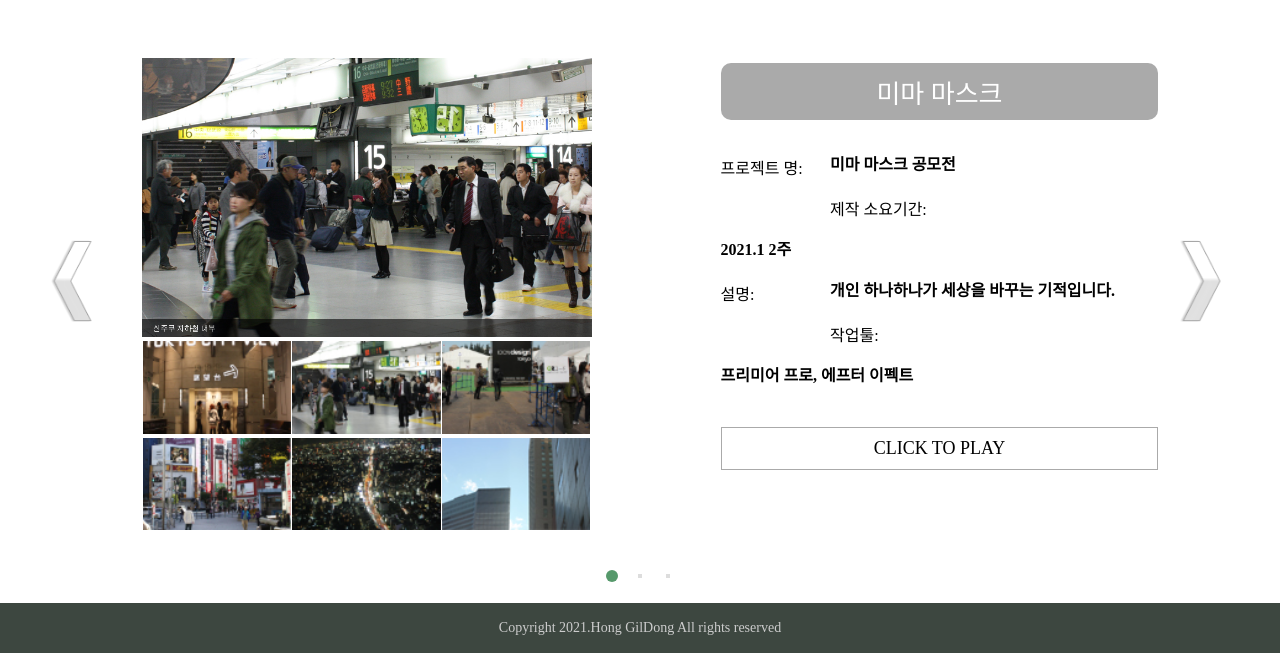
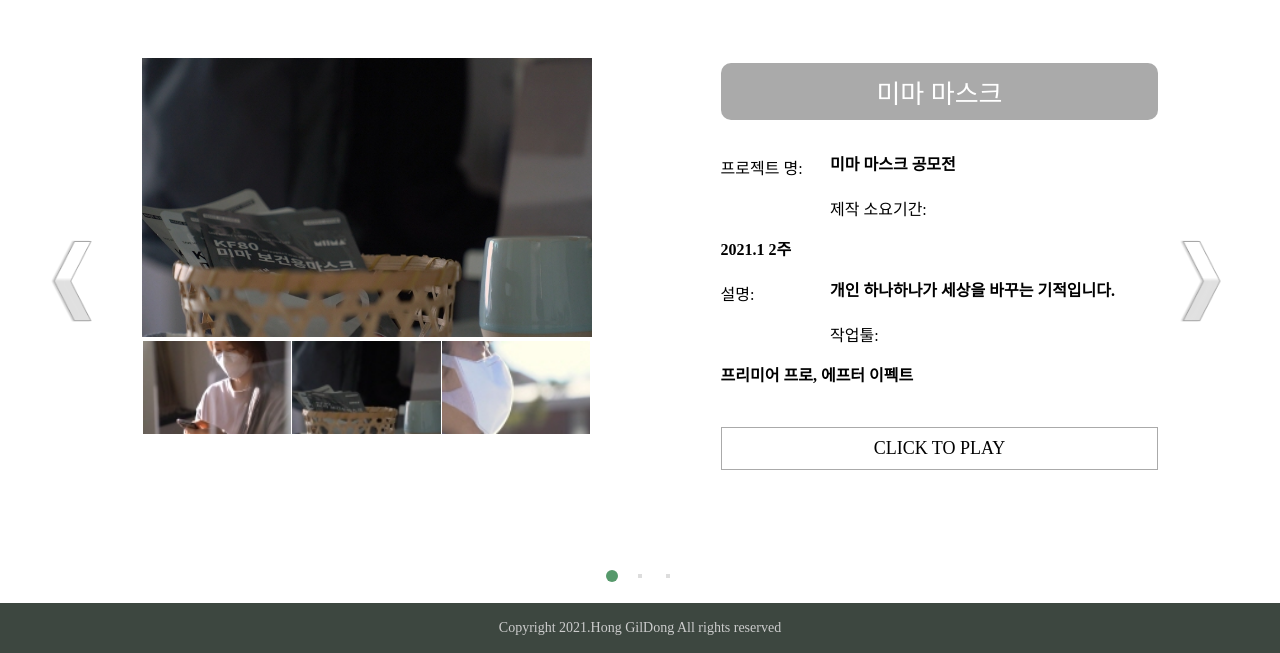
Before and after one commit to pby0227/popol, a plain HTML site: page index.html in a window 1280 px wide. Both pictures are taken after a click on the item 366 px from the left and 536 px from the top of the page. Shown: the part 147-800 px from the top of the page. Drawn offline with Linux system fonts and the light colour scheme; a web font is replaced by a local one.

Commit message:
Add files via upload

```diff
--- a/index.html
+++ b/index.html
@@ -168,21 +168,17 @@
                     <h2>미마 마스크</h2>
                     <div class="pf_img_container">
                         <div class="image">
-                            <div class="pf_img_1" style="display:block;"><img src="img/0.jpg" /></div>
-                            <div class="pf_img_1"><img src="img/1.jpg" /></div>
-                            <div class="pf_img_1"><img src="img/2.jpg" /></div>
-                            <div class="pf_img_1"><img src="img/3.jpg" /></div>
-                            <div class="pf_img_1"><img src="img/4.jpg" /></div>
-                            <div class="pf_img_1"><img src="img/5.jpg" /></div>
+                            <div class="pf_img_1" style="display:block;"><img src="img/444.jpg" /></div>
+                            <div class="pf_img_1"><img src="img/111.jpg" /></div>
+                            <div class="pf_img_1"><img src="img/222.jpg" /></div>
+
                         </div>
                         <div class="pf_st_cut">
                             <ul>
-                                <li><img src="img/thumb0.jpg"></li>
-                                <li><img src="img/thumb1.jpg"></li>
-                                <li><img src="img/thumb2.jpg"></li>
-                                <li><img src="img/thumb3.jpg"></li>
-                                <li><img src="img/thumb4.jpg"></li>
-                                <li><img src="img/thumb5.jpg"></li>
+                                <li><img src="img/sm444.jpg"></li>
+                                <li><img src="img/sm111.jpg"></li>
+                                <li><img src="img/sm222.jpg"></li>
+
                             </ul>
                         </div>
                     </div>
@@ -190,21 +186,15 @@
                         <h3 class="pf_title">미마 마스크</h3>
                         <div class="mpf_img mpf_img_2">
                                 <div>
-                                    <div class="pf_img_1" style="display:block;"><img src="img/0.jpg" /></div>
-                                    <div class="pf_img_1"><img src="img/1.jpg" /></div>
-                                    <div class="pf_img_1"><img src="img/2.jpg" /></div>
-                                    <div class="pf_img_1"><img src="img/3.jpg" /></div>
-                                    <div class="pf_img_1"><img src="img/4.jpg" /></div>
-                                    <div class="pf_img_1"><img src="img/5.jpg" /></div>
+                                    <div class="pf_img_1" style="display:block;"><img src="img/444.jpg" /></div>
+                            <div class="pf_img_1"><img src="img/111.jpg" /></div>
+                            <div class="pf_img_1"><img src="img/222.jpg" /></div>
                                 </div>
                                 <div class="pf_st_cut">
                                     <ul>
-                                        <li><img src="img/thumb0.jpg"></li>
-                                        <li><img src="img/thumb1.jpg"></li>
-                                        <li><img src="img/thumb2.jpg"></li>
-                                        <li><img src="img/thumb3.jpg"></li>
-                                        <li><img src="img/thumb4.jpg"></li>
-                                        <li><img src="img/thumb5.jpg"></li>
+                                        <li><img src="img/sm444.jpg"></li>
+                                <li><img src="img/sm111.jpg"></li>
+                                <li><img src="img/sm222.jpg"></li>
                                     </ul>
                                 </div>
                         </div>
@@ -224,71 +214,61 @@
                             <span class="pf_name">작업툴:</span>
                             <span class="pf_txt">프리미어 프로, 에프터 이펙트</span>
                         </div>
-                        <div class="pf_gosite"><a href="https://www.youtube.com/watch?v=XCfJE-e5hBE&ab_channel=%EB%B0%95%EB%B3%91%EC%9A%A9" class="portfolio_btn">CLICK TO PLAY</a></div>
+                        <div class="pf_gosite"><a href="https://www.youtube.com/embed/XCfJE-e5hBE" class="portfolio_btn">CLICK TO PLAY</a></div>
                     </div>
                 </div>
 <!--                포트폴리오 2-->
                 <div class="slide slide_2">
-                    <h2>영 상 제 목</h2>
+                    <h2>깨 수 깡</h2>
                     <div class="pf_img_container">
                         <div class="image">
-                            <div class="pf_img_1" style="display:block;"><img src="img/0.jpg" /></div>
-                            <div class="pf_img_1"><img src="img/1.jpg" /></div>
-                            <div class="pf_img_1"><img src="img/2.jpg" /></div>
-                            <div class="pf_img_1"><img src="img/3.jpg" /></div>
-                            <div class="pf_img_1"><img src="img/4.jpg" /></div>
-                            <div class="pf_img_1"><img src="img/5.jpg" /></div>
+                            <div class="pf_img_1" style="display:block;"><img src="img/1111.jpg" /></div>
+                            <div class="pf_img_1"><img src="img/2222.jpg" /></div>
+                            <div class="pf_img_1"><img src="img/3333.jpg" /></div>
+
                         </div>
                         <div class="pf_st_cut">
                             <ul>
-                                <li><img src="img/thumb0.jpg"></li>
-                                <li><img src="img/thumb1.jpg"></li>
-                                <li><img src="img/thumb2.jpg"></li>
-                                <li><img src="img/thumb3.jpg"></li>
-                                <li><img src="img/thumb4.jpg"></li>
-                                <li><img src="img/thumb5.jpg"></li>
+                                <li><img src="img/sm1111.jpg"></li>
+                                <li><img src="img/sm2222.jpg"></li>
+                                <li><img src="img/sm3333.jpg"></li>
+
                             </ul>
                         </div>
                     </div>
                     <div class="pf_txt_container" >
-                        <h3 class="pf_title">영상제목</h3>
+                        <h3 class="pf_title">깨 수 깡</h3>
                         <div class="mpf_img mpf_img_2">
                                 <div>
-                                    <div class="pf_img_1" style="display:block;"><img src="img/0.jpg" /></div>
-                                    <div class="pf_img_1"><img src="img/1.jpg" /></div>
-                                    <div class="pf_img_1"><img src="img/2.jpg" /></div>
-                                    <div class="pf_img_1"><img src="img/3.jpg" /></div>
-                                    <div class="pf_img_1"><img src="img/4.jpg" /></div>
-                                    <div class="pf_img_1"><img src="img/5.jpg" /></div>
+                                    <div class="pf_img_1" style="display:block;"><img src="img/1111.jpg" /></div>
+                            <div class="pf_img_1"><img src="img/2222.jpg" /></div>
+                            <div class="pf_img_1"><img src="img/3333.jpg" /></div>
                                 </div>
                                 <div class="pf_st_cut">
                                     <ul>
-                                        <li><img src="img/thumb0.jpg"></li>
-                                        <li><img src="img/thumb1.jpg"></li>
-                                        <li><img src="img/thumb2.jpg"></li>
-                                        <li><img src="img/thumb3.jpg"></li>
-                                        <li><img src="img/thumb4.jpg"></li>
-                                        <li><img src="img/thumb5.jpg"></li>
+                                       <li><img src="img/sm1111.jpg"></li>
+                                <li><img src="img/sm2222.jpg"></li>
+                                <li><img src="img/sm3333.jpg"></li>
                                     </ul>
                                 </div>
                         </div>
                         <div>
                             <span class="pf_name">프로젝트 명:</span>
-                            <span class="pf_txt">테스트 프로젝트 입니다.</span>
+                            <span class="pf_txt">깨수깡 30초 광고</span>
                         </div>
                         <div>
                             <span class="pf_name">제작 소요기간: </span>
-                            <span class="pf_txt">2020.9 2주</span>
+                            <span class="pf_txt">2020.12 2주</span>
                         </div>
                         <div>
                             <span class="pf_name">설명:</span>
-                            <span class="pf_txt">영상을 제작해 봅니다.</span>
+                            <span class="pf_txt">흔히 겪는 꼰대 상사의 잔소리에 물을 뿌려버리는 시원함</span>
                         </div>
                         <div>
                             <span class="pf_name">작업툴:</span>
-                            <span class="pf_txt">여러가지 영상툴을 사용합니다.</span>
+                            <span class="pf_txt">프리미어 프로, 에프터 이펙트</span>
                         </div>
-                        <div class="pf_gosite"><a href="https://www.youtube.com/embed/r4SRKP9RS1U" class="portfolio_btn">CLICK TO PLAY</a></div>
+                        <div class="pf_gosite"><a href="https://www.youtube.com/embed/zDNgMo1mDuM" class="portfolio_btn">CLICK TO PLAY</a></div>
                     </div>
                 </div>
 <!--                포트폴리오 3-->
```
Also changed, not shown: img/111.jpg (added), img/1111.jpg (added), img/222.jpg (added), img/2222.jpg (added), img/333.jpg (added), img/3333.jpg (added), img/444.jpg (added), img/sm111.jpg (added), img/sm1111.jpg (added), img/sm222.jpg (added), img/sm2222.jpg (added), img/sm333.jpg (added), img/sm3333.jpg (added), img/sm444.jpg (added).
